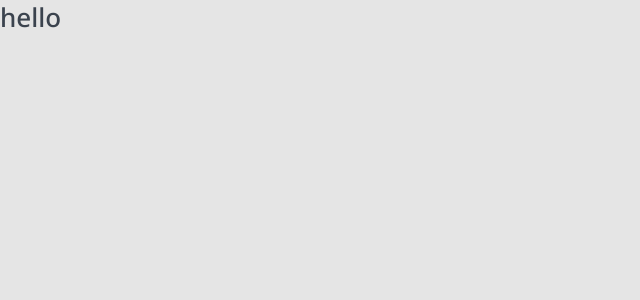
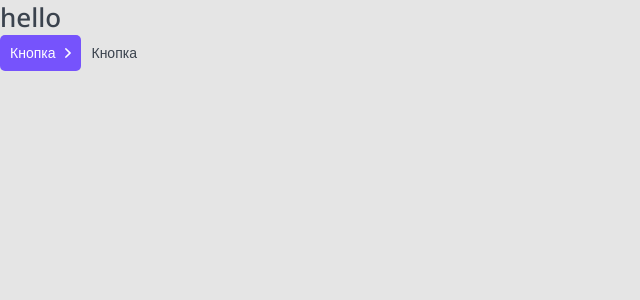
Before and after one commit to nikule4ka/reactjs-nextjs, a Next.js app: page / in a window 1280 px wide. Shown: the top 300 px of the page, without its empty margins (0-640 px from the left). Built offline with nearby package versions, Linux system fonts and the light colour scheme.

Commit message:
implement Button component

```diff
--- /dev/null
+++ b/components/Button/Button.module.css
@@ -0,0 +1,46 @@
+.button {
+  display: inline-block;
+  box-sizing: border-box;
+  padding: 10px;
+  cursor: pointer;
+  text-align: center;
+  border: none;
+  border-radius: 5px;
+  font-size: 14px;
+  transition: all 0.2s;
+}
+
+.primary {
+  color: var(--white);
+  background-color: var(--primary);
+}
+
+.primary:hover {
+  background-color: var(--primary-hover);
+}
+
+.ghost {
+  color: var(--black);
+  background: none;
+  border: 1 px solid var(--gray-light);
+}
+
+.ghost:hover {
+  color: var(--white);
+  background-color: var(--primary);
+}
+
+.arrow {
+  display: inline-block;
+  margin-left: 10px;
+}
+
+.down {
+  transform: rotate(90deg);
+  transition: all 0.2s;
+}
+
+.primary svg,
+.ghost:hover svg {
+  fill: var(--white);
+}
--- /dev/null
+++ b/components/Button/Button.tsx
@@ -0,0 +1,35 @@
+import { ButtonProps } from "./Button.props";
+import s from "./Button.module.css";
+import ArrowIcon from "./arrow.svg";
+import cn from "classnames";
+
+const Button = ({
+  children,
+  appearance,
+  arrow = "none",
+  className,
+  ...props
+}: ButtonProps): JSX.Element => {
+  return (
+    <button
+      className={cn(s.button, className, {
+        [s.ghost]: appearance === "ghost",
+        [s.primary]: appearance === "primary"
+      })}
+      {...props}
+    >
+      {children}
+      {arrow !== "none" && (
+        <span
+          className={cn(s.arrow, {
+            [s.down]: arrow === "down"
+          })}
+        >
+          <ArrowIcon />
+        </span>
+      )}
+    </button>
+  );
+};
+
+export default Button;
--- a/components/index.ts
+++ b/components/index.ts
@@ -1 +1,2 @@
 export { default as Htag } from "./Htag/Htag";
+export { default as Button } from "./Button/Button";
--- a/next.config.js
+++ b/next.config.js
@@ -1,7 +1,29 @@
-/** @type {import('next').NextConfig} */
-const nextConfig = {
-  reactStrictMode: true,
-  swcMinify: true,
-}
+module.exports = {
+  images: {
+    domains: ["courses-top.ru"]
+  },
+  webpack(config, options) {
+    config.module.rules.push({
+      loader: "@svgr/webpack",
+      issuer: /\.[jt]sx?$/,
+      options: {
+        prettier: false,
+        svgo: true,
+        svgoConfig: {
+          plugins: [
+            {
+              name: "preset-default",
+              params: {
+                override: { removeViewBox: false }
+              }
+            }
+          ]
+        },
+        titleProp: true
+      },
+      test: /\.svg$/
+    });
 
-module.exports = nextConfig
+    return config;
+  }
+};
--- a/pages/index.tsx
+++ b/pages/index.tsx
@@ -1,5 +1,15 @@
-import { Htag } from "../components";
+import { Button, Htag } from "../components";
 
 export default function Home(): JSX.Element {
-  return <Htag tag="h1">hello</Htag>;
+  return (
+    <>
+      <Htag tag="h1">hello</Htag>
+      <Button arrow="wtite" appearance="primary">
+        Кнопка
+      </Button>
+      <Button arrow="none" appearance="ghost">
+        Кнопка
+      </Button>
+    </>
+  );
 }
--- a/styles/globals.css
+++ b/styles/globals.css
@@ -1,7 +1,9 @@
 :root {
   --black: #3b434e;
+  --gray-light: #e2e2e2;
   --white: white;
   --primary: #7653fc;
+  --primary-hover: #582ffb;
   --red: #fc836d;
   --green: #1dc37e;
   --green-light: #c8f8e4;
--- /dev/null
+++ b/svg.d.ts
@@ -0,0 +1,5 @@
+
+declare module "*.svg" {
+	const content: React.FunctionComponent<React.SVGAttributes<SVGAElement>>;
+	export default content;
+}
```
Also changed, not shown: components/Button/Button.props.ts (added, +11 -0 lines), package.json (+7 -6 lines), tsconfig.json (+15 -3 lines), components/Button/arrow.svg (added), 1 other file (tests, documents, lock files or other folders).
